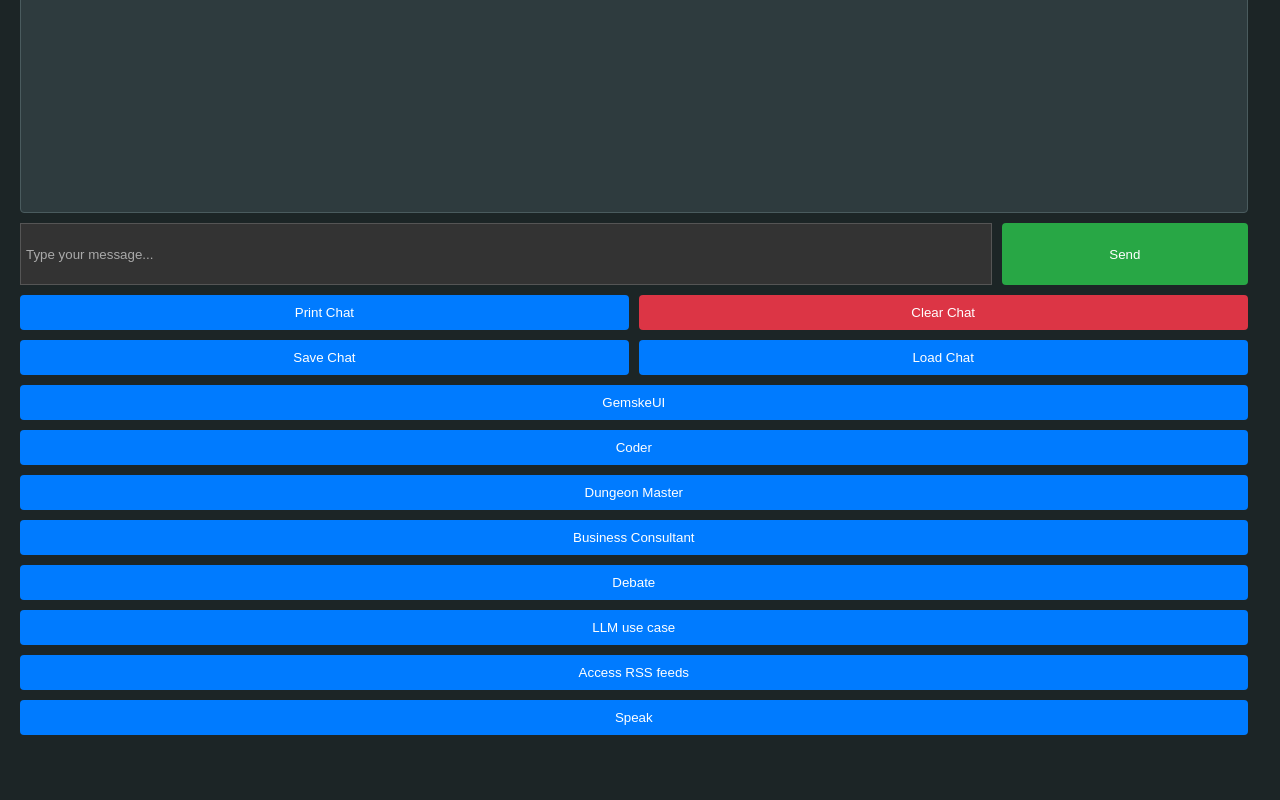
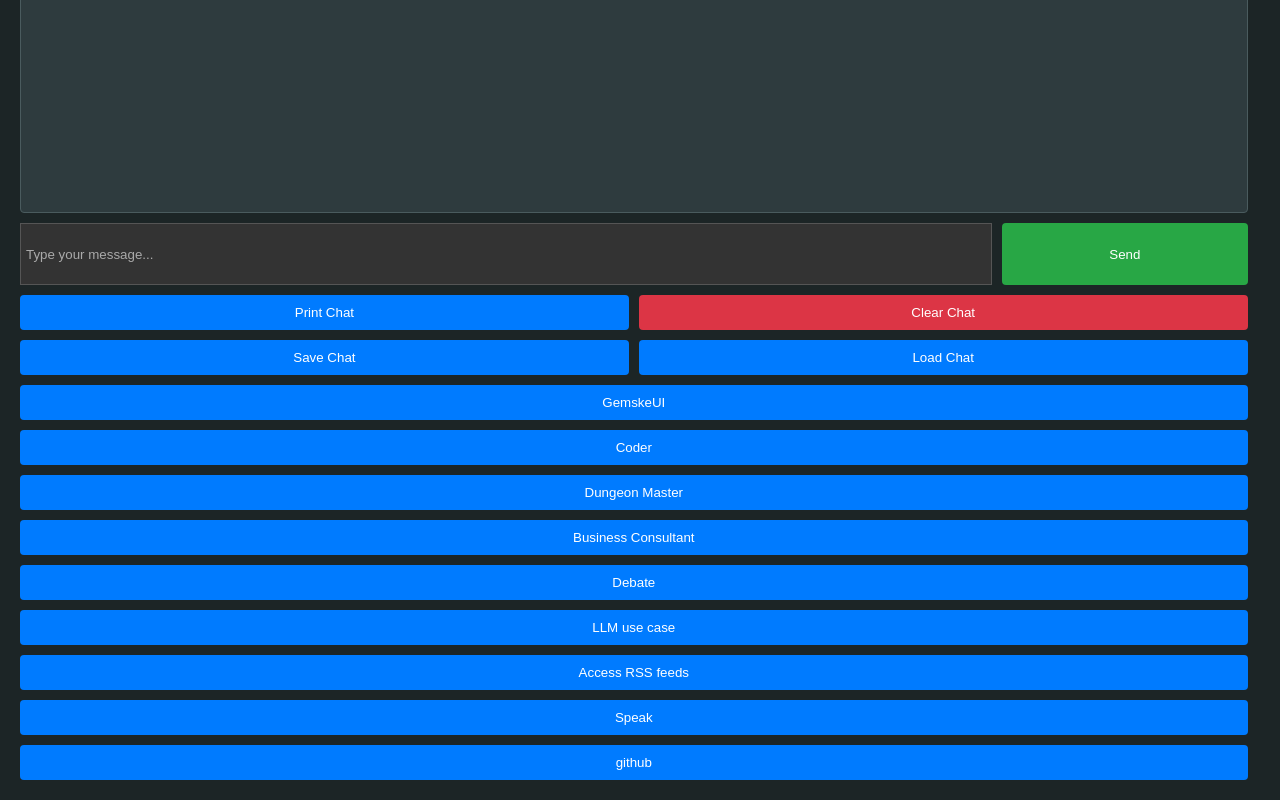
Before and after one commit to gemske/LLM-UI, a website: page site/interface.html in a window 1280 px wide. Shown: the part 348-1148 px from the top of the page. Before the commit the page ends 1103 px from the top, so only its background shows below. Drawn offline with Linux system fonts and the light colour scheme; no server answers.

Commit message:
Update interface.html
added github link button at bottom

```diff
--- a/site/interface.html
+++ b/site/interface.html
@@ -202,6 +202,10 @@
               <div id="nav-buttons">
                   <button class="button" onclick="window.location.href='speak.html'">Speak</button>
                 </div>
+                <div id="nav-buttons">
+                    <button class="button" onclick="window.location.href='https://github.com/gemske/LLM-UI'">github</button>
+                  </div>
+
     </div>
     <script>
         var gk_isXlsx = false;
```
